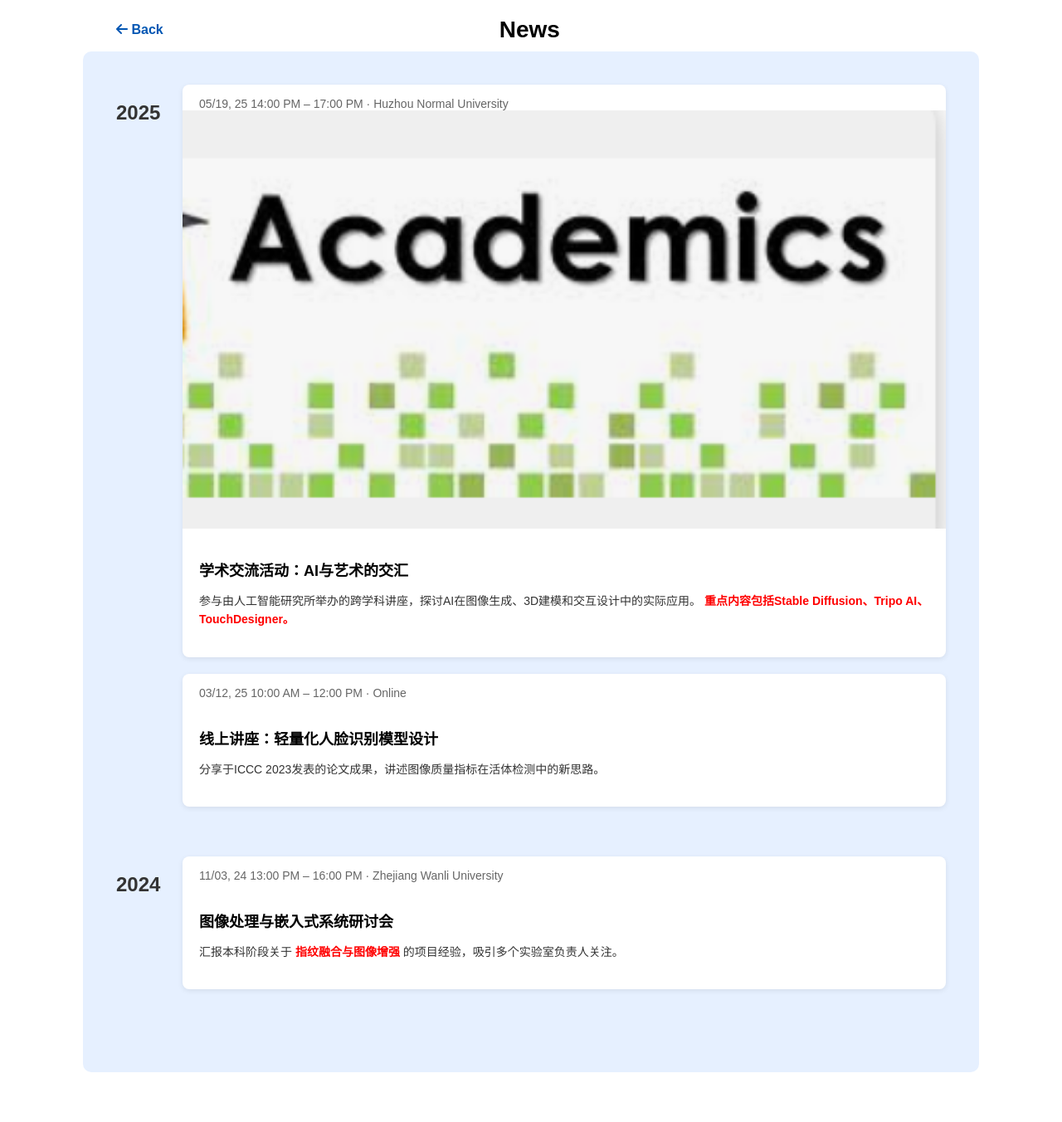
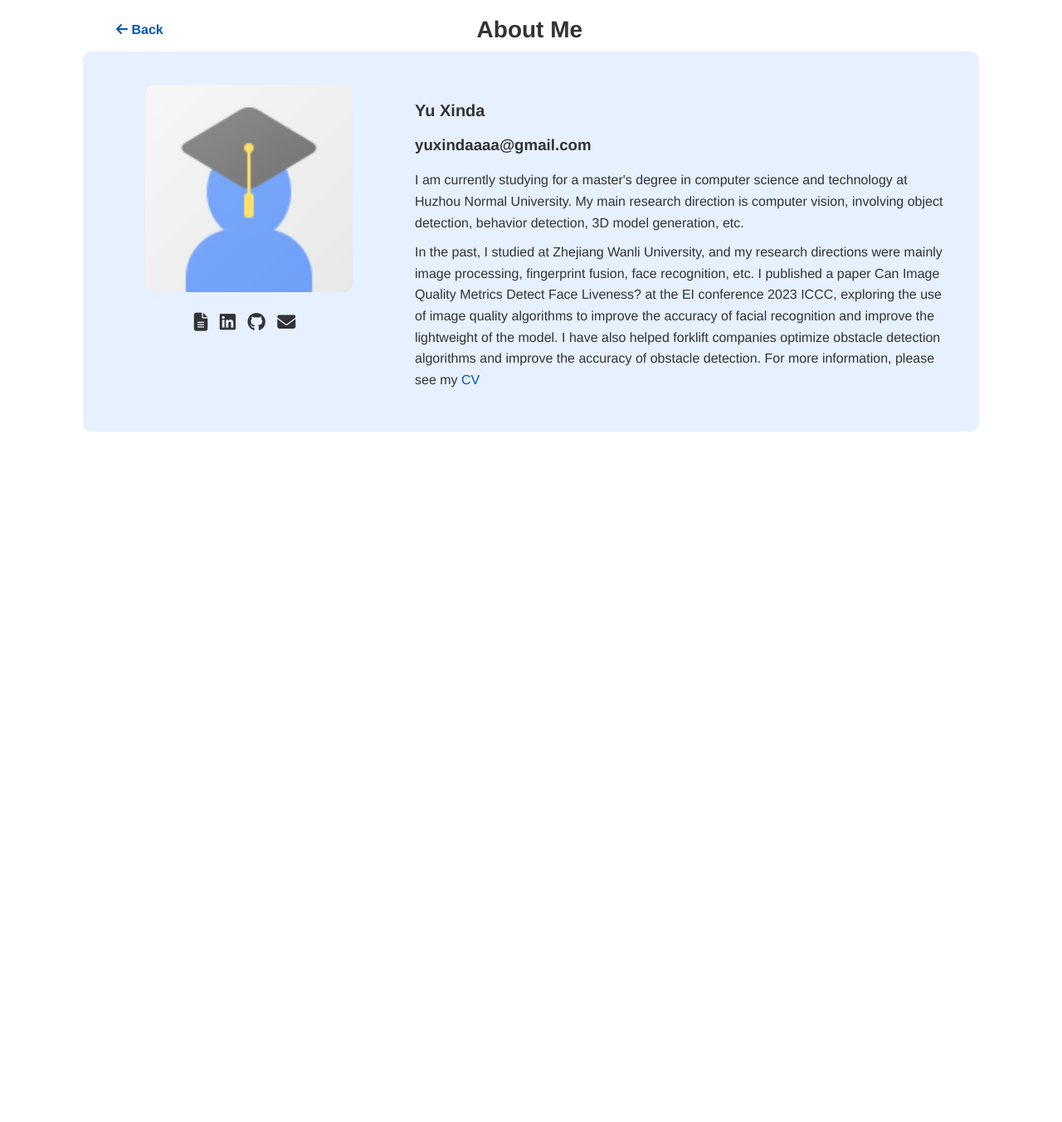
Before and after one commit to Yu-Xinda/Yu.github.io, a Jekyll site: the page news.html, which Jekyll copies as it is, in a window 1280 px wide. Shown: the whole page at 83% size. Built offline with Jekyll 4.4.1, drawn with Linux system fonts in a browser that asks for light colours; after the commit the page ends 900 px from its top, so only the background shows below that.

Commit message:
Update news.html

```diff
--- a/news.html
+++ b/news.html
@@ -3,41 +3,34 @@
 <head>
   <meta charset="UTF-8" />
   <meta name="viewport" content="width=device-width, initial-scale=1.0"/>
-  <title>News</title>
+  <title>About Me</title>
 
   <!-- 图标库 -->
   <link rel="stylesheet" href="https://cdnjs.cloudflare.com/ajax/libs/font-awesome/6.4.2/css/all.min.css"/>
 
   <style>
     body {
-      font-family: "Microsoft YaHei", sans-serif;
       margin: 0;
-      padding: 0;
+      font-family: "Helvetica Neue", Helvetica, Arial, sans-serif;
+      color: #333;
       background-color: white;
     }
 
-    /* 顶部返回栏 */
+    /* 顶部区域 */
     .top-bar {
-      background-color: white;
-      padding: 20px 40px 10px;
-    }
-
-    .top-bar-inner {
-      max-width: 1000px;
-      margin: 0 auto;
       display: flex;
       align-items: center;
       justify-content: space-between;
+      padding: 20px 40px 10px;
+      max-width: 1000px;
+      margin: 0 auto;
     }
 
-    .back-button {
+    .top-bar .back-button {
       font-size: 16px;
       text-decoration: none;
       color: #0056b3;
       font-weight: bold;
-      background-color: transparent;
-      border: none;
-      cursor: pointer;
     }
 
     .top-bar h1 {
@@ -47,7 +40,6 @@
       flex: 1;
     }
 
-    /* 外层背景容器 */
     .page-container {
       display: flex;
       justify-content: center;
@@ -61,77 +53,67 @@
       width: 100%;
       border-radius: 10px;
       padding: 40px;
+      display: flex;
+      flex-wrap: wrap;
+      gap: 40px;
     }
 
-    .container {
-      display: flex;
-      max-width: 1000px;
-      margin-bottom: 40px;
+    .left {
+      flex: 1 1 250px;
+      text-align: center;
     }
 
-    .year {
-      flex: 0 0 80px;
-      font-size: 24px;
-      font-weight: bold;
-      color: #333;
-      padding-top: 20px;
+    .left img {
+      width: 100%;
+      max-width: 250px;
+      border-radius: 10px;
+      margin-bottom: 20px;
     }
 
-    .timeline {
-      flex: 1;
+    .social-icons a {
+      margin: 0 5px;
+      font-size: 22px;
+      color: #333;
+      text-decoration: none;
     }
 
-    .card {
-      background: #fff;
-      border-radius: 8px;
-      margin-bottom: 20px;
-      box-shadow: 0 2px 6px rgba(0, 0, 0, 0.08);
-      overflow: hidden;
-      font-size: 13px;
+    .right {
+      flex: 2 1 500px;
     }
 
-    .card-header {
-      font-size: 14px;
-      color: #666;
-      padding: 15px 20px 0;
+    h2 {
+      font-size: 20px;
+      margin-top: 20px;
     }
 
-    .card-image {
-      width: 100%;
-      height: auto;
+    p {
+      line-height: 1.6;
+      margin: 10px 0;
     }
 
-    .card-body {
-      padding: 15px 20px 20px;
+    ul {
+      padding-left: 20px;
     }
 
-    .card-body h3 {
-      font-size: 18px;
-      color: #000;
-      margin-bottom: 10px;
+    ul li {
+      margin: 8px 0;
     }
 
-    .card-body p {
-      font-size: 14px;
-      color: #333;
-      line-height: 1.6;
+    a {
+      color: #0056b3;
+      text-decoration: none;
     }
 
-    .highlight {
-      color: red;
-      font-weight: bold;
+    a:hover {
+      text-decoration: underline;
     }
 
     @media (max-width: 768px) {
-      .container {
+      .wrapper {
         flex-direction: column;
       }
 
-      .year {
-        margin-bottom: 10px;
-      }
-
-      .top-bar-inner {
+      .top-bar {
         flex-direction: column;
         align-items: flex-start;
       }
@@ -145,73 +127,42 @@
 </head>
 <body>
 
-  <!-- 顶部返回按钮 + 页面标题 -->
+  <!-- 顶部返回按钮 + 标题 -->
   <div class="top-bar">
-    <div class="top-bar-inner">
-      <a href="javascript:history.back()" class="back-button"><i class="fas fa-arrow-left"></i> Back</a>
-      <h1>News</h1>
-      <div style="width: 60px;"></div> <!-- 占位保持居中 -->
-    </div>
+    <a href="javascript:history.back()" class="back-button"><i class="fas fa-arrow-left"></i> Back</a>
+    <h1>About Me</h1>
+    <div style="width: 60px;"></div> <!-- 占位符保持平衡 -->
   </div>
-
-  <!-- 中心页面内容部分 -->
+  <!-- 中间蓝色主体部分 -->
   <div class="page-container">
     <div class="wrapper">
-
-      <!-- Year: 2025 -->
-      <div class="container">
-        <div class="year">2025</div>
-        <div class="timeline">
-
-          <div class="card">
-            <div class="card-header">
-              <span>05/19, 25 14:00 PM – 17:00 PM</span> · <span>Huzhou Normal University</span>
-            </div>
-            <img src="./assets/img/academics-activity.png" alt="活动图片" class="card-image">
-            <div class="card-body">
-              <h3>学术交流活动：AI与艺术的交汇</h3>
-              <p>
-                参与由人工智能研究所举办的跨学科讲座，探讨AI在图像生成、3D建模和交互设计中的实际应用。
-                <span class="highlight">重点内容包括Stable Diffusion、Tripo AI、TouchDesigner。</span>
-              </p>
-            </div>
-          </div>
-
-          <div class="card">
-            <div class="card-header">
-              <span>03/12, 25 10:00 AM – 12:00 PM</span> · <span>Online</span>
-            </div>
-            <div class="card-body">
-              <h3>线上讲座：轻量化人脸识别模型设计</h3>
-              <p>
-                分享于ICCC 2023发表的论文成果，讲述图像质量指标在活体检测中的新思路。
-              </p>
-            </div>
-          </div>
-
+      <div class="left">
+        <img src="assets/img/avatar.png" alt="Profile Photo" />
+        <div class="social-icons">
+          <a href="#"><i class="fas fa-file-alt"></i></a>
+          <a href="#"><i class="fab fa-linkedin"></i></a>
+          <a href="#"><i class="fab fa-github"></i></a>
+          <a href="#"><i class="fas fa-envelope"></i></a>
+          <a href="#"><i class="ai ai-zhihu"></i></a>
         </div>
       </div>
 
-      <!-- Year: 2024 -->
-      <div class="container">
-        <div class="year">2024</div>
-        <div class="timeline">
+      <div class="right">
+        <h2>Yu Xinda</h2>
+        <h3>yuxindaaaa@gmail.com</h3>
 
-          <div class="card">
-            <div class="card-header">
-              <span>11/03, 24 13:00 PM – 16:00 PM</span> · <span>Zhejiang Wanli University</span>
-            </div>
-            <div class="card-body">
-              <h3>图像处理与嵌入式系统研讨会</h3>
-              <p>
-                汇报本科阶段关于 <span class="highlight">指纹融合与图像增强</span> 的项目经验，吸引多个实验室负责人关注。
-              </p>
-            </div>
-          </div>
+        <p>
+          I am currently studying for a master's degree in computer science and technology at Huzhou Normal University. My main research direction is computer vision, involving object detection, behavior detection, 3D model generation, etc.
+        </p>
 
-        </div>
+        <p>
+          In the past, I studied at Zhejiang Wanli University, and my research directions were mainly image processing, fingerprint fusion, face recognition, etc.
+          I published a paper Can Image Quality Metrics Detect Face Liveness? at the EI conference 2023 ICCC, exploring the use of image quality algorithms to improve the accuracy of facial recognition and improve the lightweight of the model.
+          I have also helped forklift companies optimize obstacle detection algorithms and improve the accuracy of obstacle detection.
+          For more information, please see my <a href="./assets/files/curriculum_vitae.pdf" target="_blank">CV</a>
+        </p>
+
       </div>
-
     </div>
   </div>
 
```
